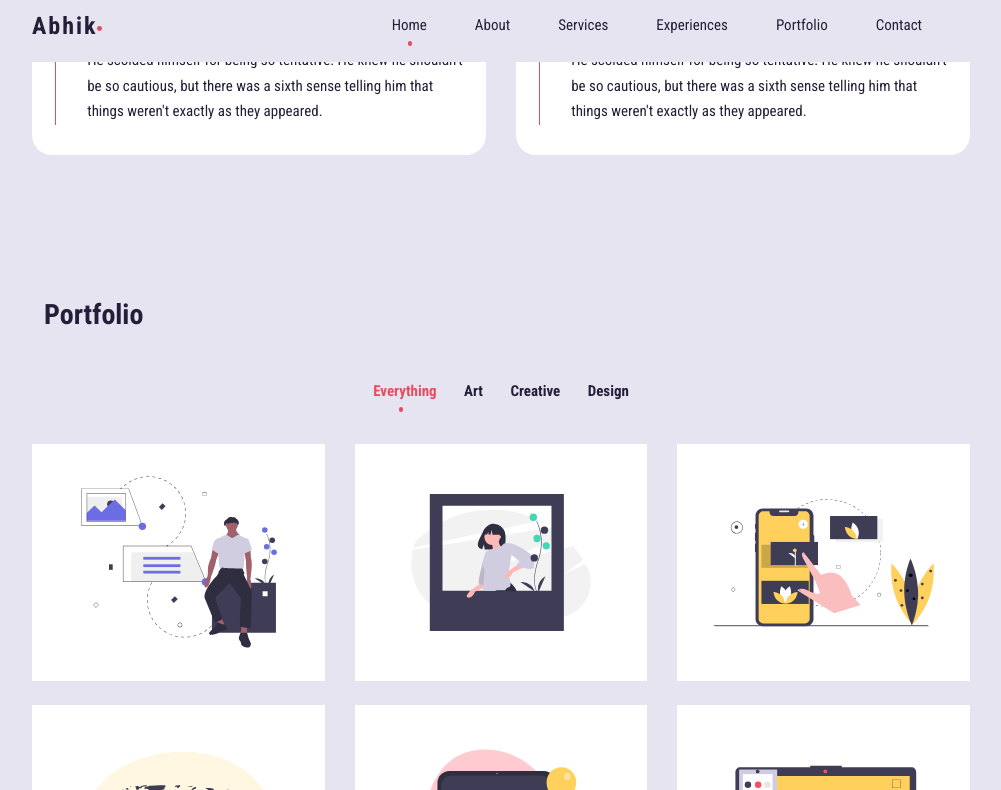
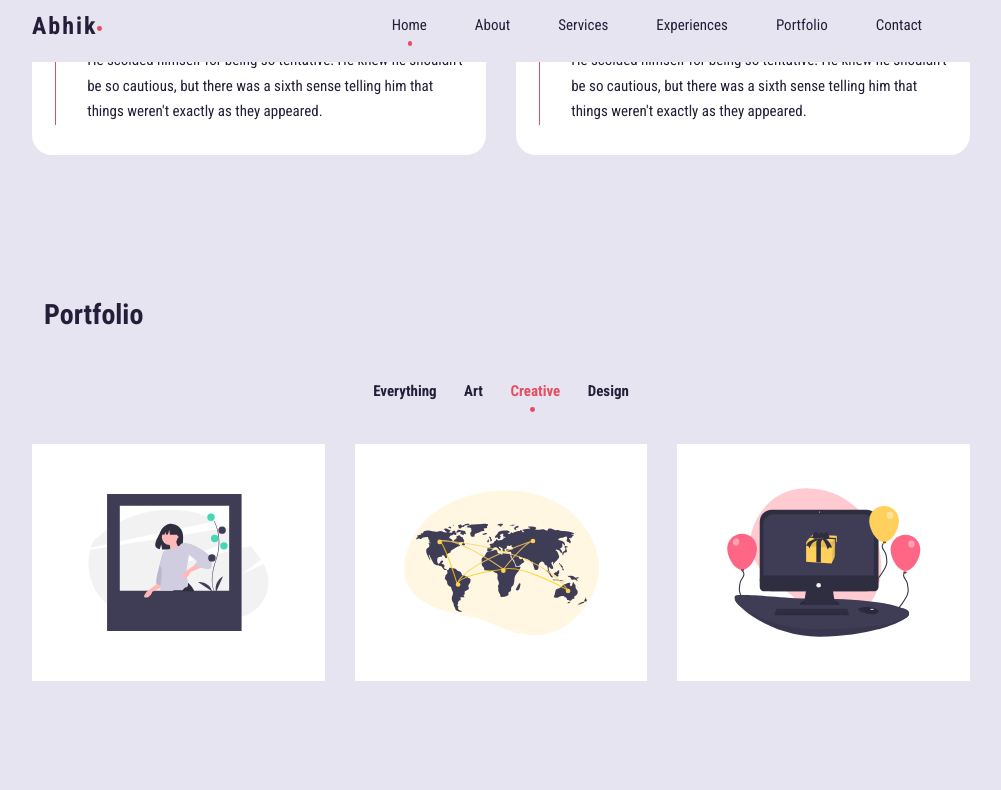
Before and after one commit to Abhik-02/Abhik-02.github.io, a plain HTML site: page index.html in a window 1280 px wide. Both pictures are taken after a click on the button "Creative". Shown: the part 2573-3363 px from the top of the page, without its empty margins (139-1140 px from the left). Drawn offline with nearby package versions, Linux system fonts and the light colour scheme; some icons are missing.

Commit message:
Complete Portfolio Filter, Scroll, & Active Link

```diff
--- a/assets/main.js
+++ b/assets/main.js
@@ -53,6 +53,71 @@ function scrollHeader(){
 }
 
 window.addEventListener("scroll", scrollHeader)
+
+
+
+/* =============== SCROLL SECTIONS ACTIVE LINK =============== */
+//get all sections that have an id defined
+const sections = document.querySelectorAll("section[id]");
+
+//add an event listener listening for scroll
+window.addEventListener("scroll", navHighlighter);
+
+function navHighlighter(){
+    //get current scroll position
+    let scroll = window.scrollY;
+    //now we loop through sections to get height, top and ID values for each
+    sections.forEach(current => {
+        const sectionHeight = current.offsetHeight;
+        const sectionTop = current.offsetTop - 50;
+        sectionId = current.getAttribute("id");
+
+        /* - If our current scroll position enters the space where current section on screen is, add .active class to corresponding navigation link, else remove it
+        - To know which link needs an active class, we use sectionId variable we are getting while looping through sections as a selector */
+        if(scroll > sectionTop && scroll <= sectionTop + sectionHeight){
+            document.querySelector(".nav-menu a[href*=" + sectionId + "]").classList.add("active-link");
+        }
+
+        else{
+            document.querySelector(".nav-menu a[href*=" + sectionId + "]").classList.remove("active-link");
+        }
+    })
+}
+
+
+
+/* =============== PORTFOLIO ITEM FILTER =============== */
+const filterContainer = document.querySelector(".portfolio-filter-inner"),
+      filterBtns = filterContainer.children,
+      totalFiterBtn = filterBtns.length,
+      portfolioItems = document.querySelectorAll(".portfolio-item"),
+      totalPortfolioItem = portfolioItems.length;
+
+for(let i = 0; i < totalFiterBtn; i++){
+    filterBtns[i].addEventListener("click", function() {
+        filterContainer.querySelector(".active").classList.remove("active");
+        this.classList.add("active");
+
+        const filterValue = this.getAttribute("data-filter");
+
+        for(let j = 0; j < totalPortfolioItem; j++){
+            if(filterValue === portfolioItems[j].getAttribute("data-category")){
+                portfolioItems[j].classList.remove("hide")
+                portfolioItems[j].classList.add("show")
+            }
+
+            else{
+                portfolioItems[j].classList.remove("show")
+                portfolioItems[j].classList.add("hide")
+            }
+
+            if(filterValue === "all"){
+                portfolioItems[j].classList.remove("hide")
+                portfolioItems[j].classList.add("show")
+            }
+        }
+    });
+}
 
 
 
--- a/assets/style.css
+++ b/assets/style.css
@@ -47,6 +47,19 @@
 
     /* =============== BOX SHADOW =============== */
     --box-shadow: 0px 5px 20px 0px rgba(69,67,96,,0.1);
+}
+
+
+
+/* =============== SCROLL BAR =============== */
+::-webkit-scrollbar{
+    width: 0.6rem;
+    background: var(--color-white);
+}
+
+::-webkit-scrollbar-thumb{
+    background: var(--color-primary);
+    border-radius: 0.5rem;
 }
 
 
@@ -613,6 +626,27 @@ h3{
     margin-bottom: var(--m-1-5);
 }
 
+.portfolio-item.hide{
+    display: none;
+}
+
+.portfolio-item.show{
+    display: block;
+    animation: showItem 0.5s ease;
+}
+
+@keyframes showItem {
+    0%{
+        transform: scale(0.6);
+        opacity: 0;
+    }
+
+    100%{
+        transform: scale(1);
+        opacity: 100%;
+    }
+}
+
 .portfolio-item-inner{
     position: relative;
     overflow: hidden;
--- a/index.html
+++ b/index.html
@@ -362,10 +362,10 @@
                 <div class="row">
                     <div class="portfolio-filter padd-15">
                         <div class="portfolio-filter-inner">
-                            <button type="button" class="active">Everything</button>
-                            <button type="button">Art</button>
-                            <button type="button">Creative</button>
-                            <button type="button">Design</button>
+                            <button type="button" class="active" data-filter="all">Everything</button>
+                            <button type="button" data-filter="art">Art</button>
+                            <button type="button" data-filter="creative">Creative</button>
+                            <button type="button" data-filter="design">Design</button>
                         </div>
                     </div>
                 </div>
@@ -373,7 +373,7 @@
                 <div class="row">
 
                     <!-- PORTFOLIO ITEM -->
-                    <div class="portfolio-item padd-15">
+                    <div class="portfolio-item padd-15" data-category="art">
                         <div class="portfolio-item-inner">
                             <div class="portfolio-item-thumbnail">
                                 <img src="assets/images/1.svg" alt="">
@@ -385,7 +385,7 @@
                         </div>
                     </div>
 
-                    <div class="portfolio-item padd-15">
+                    <div class="portfolio-item padd-15" data-category="creative">
                         <div class="portfolio-item-inner">
                             <div class="portfolio-item-thumbnail">
                                 <img src="assets/images/2.svg" alt="">
@@ -397,7 +397,7 @@
                         </div>
                     </div>
 
-                    <div class="portfolio-item padd-15">
+                    <div class="portfolio-item padd-15" data-category="art">
                         <div class="portfolio-item-inner">
                             <div class="portfolio-item-thumbnail">
                                 <img src="assets/images/3.svg" alt="">
@@ -409,7 +409,7 @@
                         </div>
                     </div>
 
-                    <div class="portfolio-item padd-15">
+                    <div class="portfolio-item padd-15" data-category="creative">
                         <div class="portfolio-item-inner">
                             <div class="portfolio-item-thumbnail">
                                 <img src="assets/images/4.svg" alt="">
@@ -421,7 +421,7 @@
                         </div>
                     </div>
 
-                    <div class="portfolio-item padd-15">
+                    <div class="portfolio-item padd-15" data-category="creative">
                         <div class="portfolio-item-inner">
                             <div class="portfolio-item-thumbnail">
                                 <img src="assets/images/5.svg" alt="">
@@ -433,7 +433,7 @@
                         </div>
                     </div>
 
-                    <div class="portfolio-item padd-15">
+                    <div class="portfolio-item padd-15" data-category="design">
                         <div class="portfolio-item-inner">
                             <div class="portfolio-item-thumbnail">
                                 <img src="assets/images/6.svg" alt="">
```
